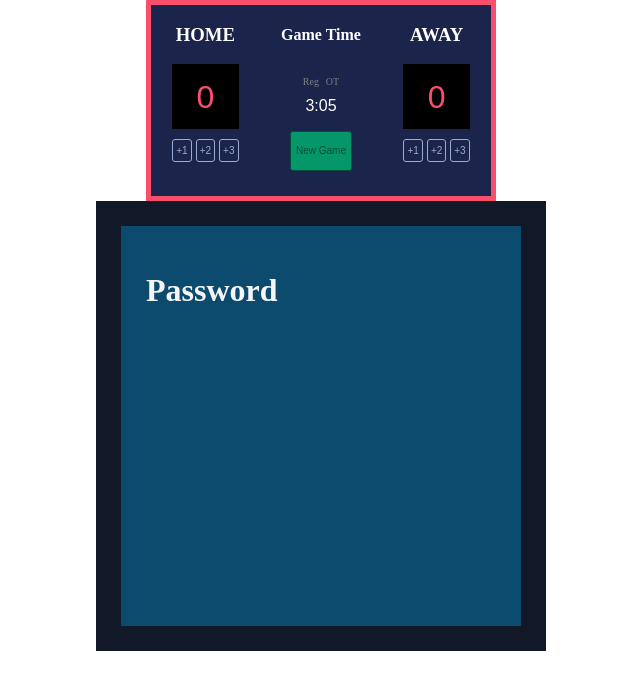
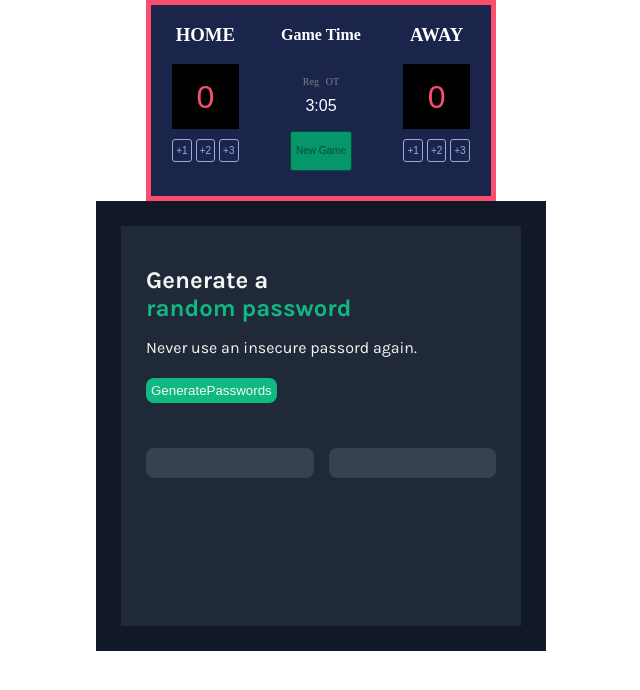
Before and after one commit to Kandelonius/Scrimba-Scoreboard, a website built with Vite: page index.html in a window 1280 px wide. Shown: the whole page, without its empty margins (319-959 px from the left). Built offline with nearby package versions, Linux system fonts and the light colour scheme; a web font is replaced by a local one.

Commit message:
progress adding styling and elements
Added html elements for the button and the boxes to show the passwords. Also added styling for those elements. Added the array for characters in js file.

```diff
--- a/index.css
+++ b/index.css
@@ -93,6 +93,7 @@ body {
 }
 
 #password-generator {
+    font-family: 'Karla', sans-serif;
     padding: 25px;
     color: whitesmoke;
     background: #111827;
@@ -103,6 +104,41 @@ body {
 
 #password-inner {
     padding: 25px;
-    background: #0C4A6E;
+    background: #1F2937;
     height: 350px;
 }
+
+#text-one {
+    padding-top: 15px;
+    margin: 0;
+}
+
+#text-two {
+    color:#10B981;
+    margin: 0;
+}
+
+#password-btn {
+    background: #10B981;
+    padding: 5px;
+    color: whitesmoke;
+    border-radius: 8px;
+    border: none;
+    margin-top: 5px;
+}
+
+#generated-password-container {
+    display: flex;
+    justify-content: space-between;
+}
+
+.password-box {
+    margin-top: 45px;
+    background: #374151;
+    width: 45%;
+    height: 20px;
+    color: #10B981;
+    text-align: center;
+    border-radius: 8px;
+    padding: 5px;
+}
--- a/index.html
+++ b/index.html
@@ -2,6 +2,7 @@
     <head>
         <link rel="stylesheet" href="index.css">
         <link href="https://fonts.cdnfonts.com/css/cursed-timer-ulil" rel="stylesheet">
+        <link href="https://fonts.googleapis.com/css2?family=Happy+Monkey&family=Karla:ital,wght@0,200..800;1,200..800&family=Orbitron&display=swap" rel="stylesheet">
     </head>
     <body>
         <div class="container">
@@ -39,7 +40,14 @@
         </div>
         <div id="password-generator">
             <div id="password-inner">
-                <h1>Password</h1>
+                <h2 id="text-one">Generate a</h2>
+                <h2 id="text-two">random password</h2>
+                <p>Never use an insecure passord again.</p>
+                <button id="password-btn">GeneratePasswords</button>
+                <div id="generated-password-container">
+                    <div class="password-box"></div>
+                    <div class="password-box"></div>
+                </div>
             </div>
         </div>
         <script src="index.js"></script>
--- a/index.js
+++ b/index.js
@@ -3,7 +3,7 @@ let awayScoreEl = document.getElementById("away-display");
 let homeScore = 0;
 let awayScore = 0;
 let minutes = 3;
-let seconds = 05;
+let seconds = 5;
 let sec;
 
 if (seconds < 10) {
@@ -82,3 +82,6 @@ function newGame() {
     document.getElementById("game-time-display").innerHTML =
   `${minutes}:${sec}`;
 }
+
+const characters = ["A","B","C","D","E","F","G","H","I","J","K","L","M","N","O","P","Q","R","S","T","U","V","W","X","Y","Z","a","b","c","d","e","f","g","h","i","j","k","l","m","n","o","p","q","r","s","t","u","v","w","x","y","z", "0", "1", "2", "3", "4", "5", "6", "7", "8", "9","~","`","!","@","#","$","%","^","&","*","(",")","_","-","+","=","{","[","}","]",",","|",":",";","<",">",".","?",
+"/"];
```
